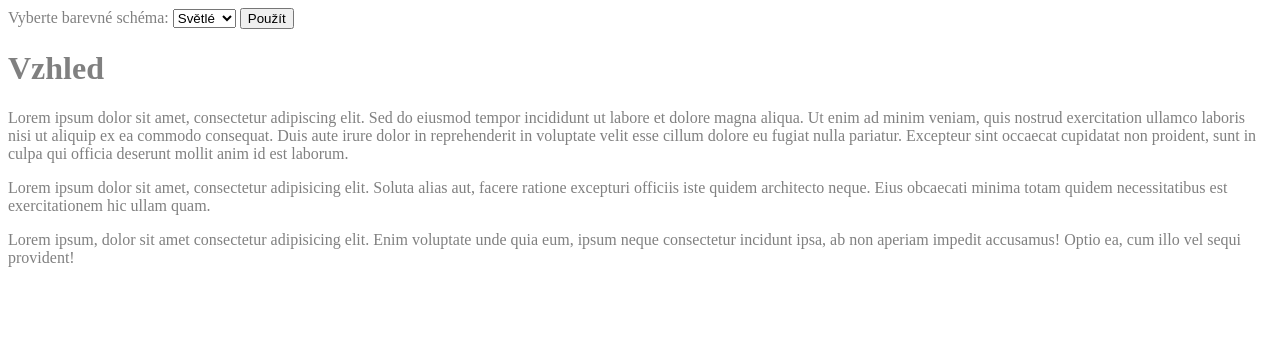
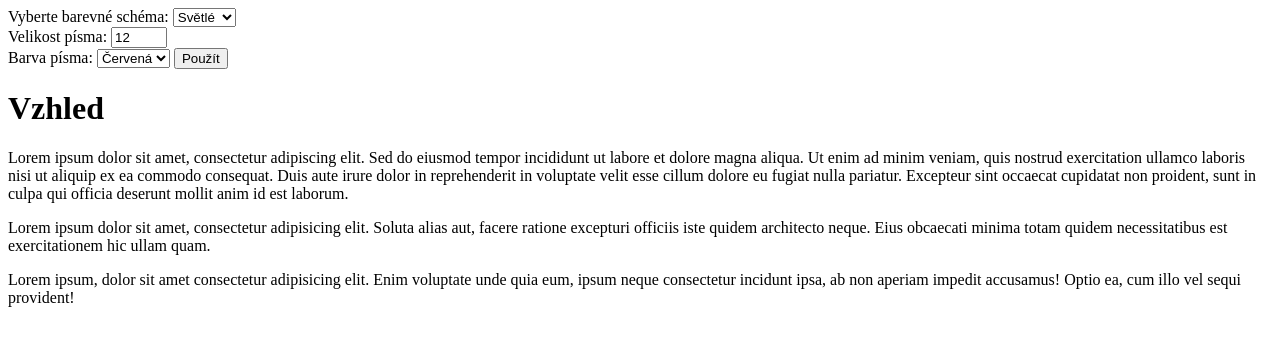
Before and after one commit to pomy-skola/get-params, a Flask app: page /vzhled in a window 1280 px wide. Shown: the top 346 px of the page. Run offline with Flask 3, Linux system fonts and the light colour scheme.

Commit message:
velikost a barva písma

```diff
--- a/main.py
+++ b/main.py
@@ -13,8 +13,22 @@ def vzhled():
     color_theme = request.args.get("theme", "light")
     if color_theme not in ["light", "dark"]:
         color_theme = "light"
+    font_size = request.args.get("font_size", 12)
+    try:
+        font_size = int(font_size)
+        if font_size < 10 or font_size > 30:
+            font_size = 12
+    except ValueError:
+        font_size = 12
+    font_color = request.args.get("font_color", "black")
+    if font_color not in ["red", "green", "blue"]:
+        font_color = "black"
 
-    return render_template("vzhled.html", color_theme=color_theme)
+    return render_template(
+        "vzhled.html",
+        color_theme=color_theme,
+        font_size=font_size,
+        font_color=font_color)
 
 
 if __name__ == '__main__':
--- a/static/vzhled.css
+++ b/static/vzhled.css
@@ -3,11 +3,9 @@ body {
 }
 
 .light {
-    color: gray;;
     background-color: white;
 }
 
 .dark {
-    color: whitesmoke;
     background-color: black;
 }
--- a/templates/vzhled.html
+++ b/templates/vzhled.html
@@ -7,6 +7,13 @@
     <link
         rel="stylesheet"
         href="{{ url_for('static', filename='vzhled.css') }}">
+
+    <style>
+        body {
+            font-size: {{ font_size }}pt;
+            color: {{ font_color }};
+        }
+    </style>
 </head>
 <body class="{{ color_theme }}">
     <form method="get" action="{{ url_for('vzhled') }}">
@@ -14,6 +21,25 @@
         <select name="theme" id="color_theme">
             <option value="light" {% if color_theme == 'light' %}selected{% endif %}>Světlé</option>
             <option value="dark" {% if color_theme == 'dark' %}selected{% endif %}>Tmavé</option>
+        </select>
+        <br>
+        <label for="font_size">Velikost písma:</label>
+        <input
+            type="number"
+            name="font_size"
+            id="font_size"
+            value="{{ font_size }}"
+            min="10"
+            max="30">
+        <br>
+        <label for="font_color">Barva písma:</label>
+        <select name="font_color" id="font_color">
+            <option
+              value="red"
+              {% if font_color == 'red' %}selected{% endif %}
+              >Červená</option>
+            <option value="green" {% if font_color == 'green' %}selected{% endif %}>Zelená</option>
+            <option value="blue" {% if font_color == 'blue' %}selected{% endif %}>Modrá</option>
         </select>
         <button type="submit">Použít</button>
     </form>
```
